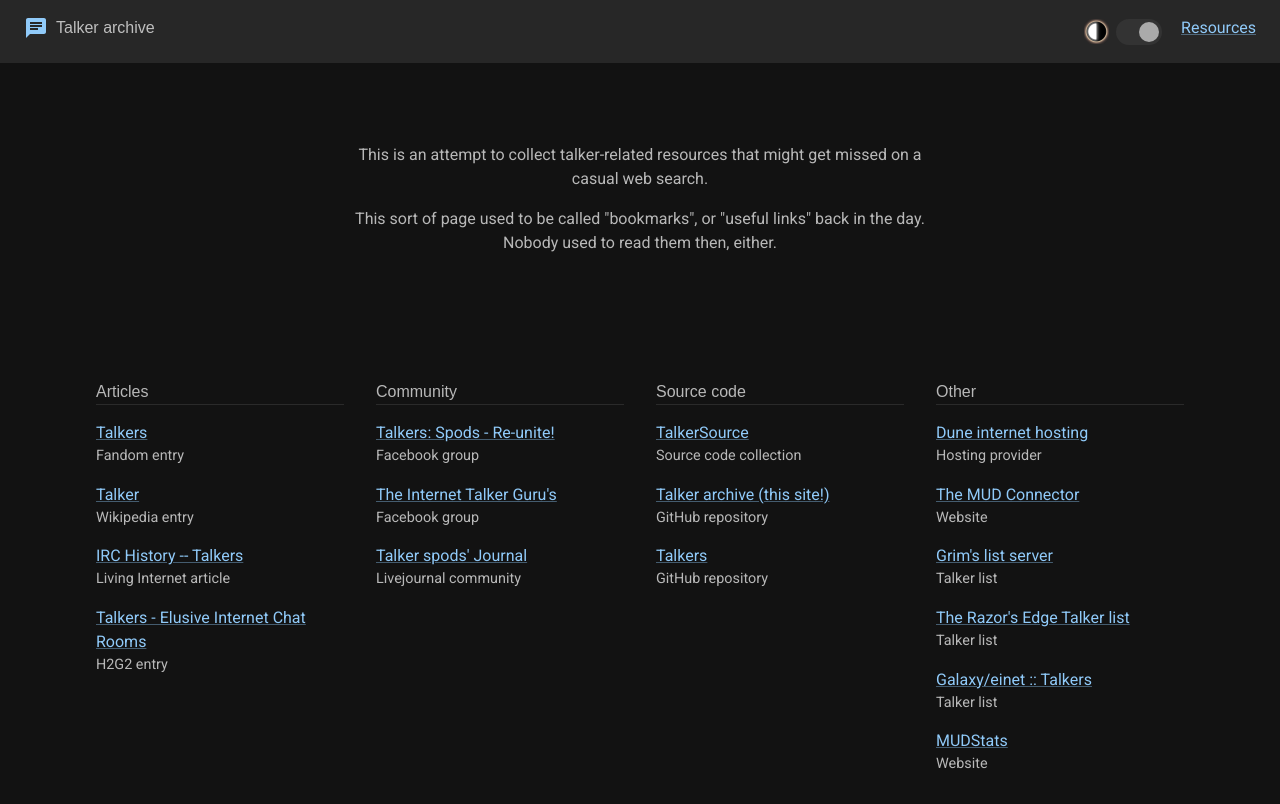
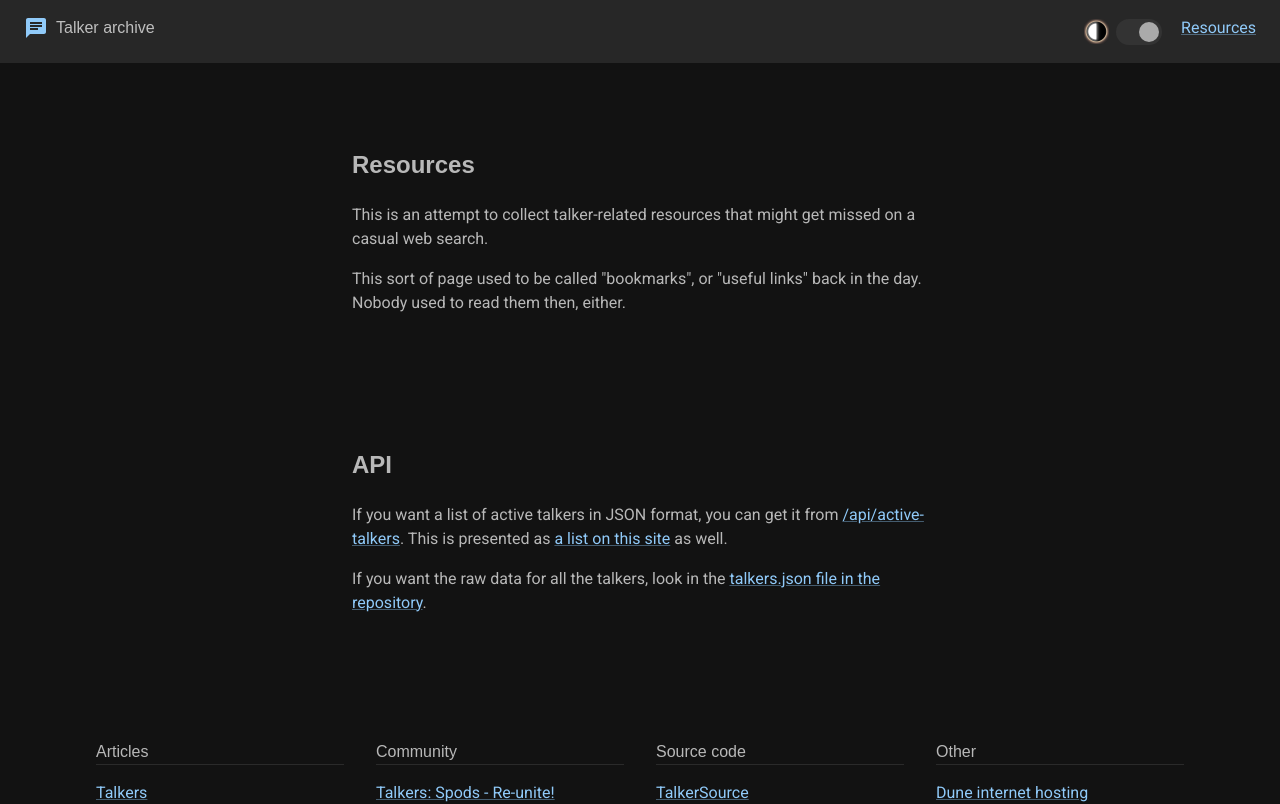
Before and after one commit to moopet/talker-archive-svelte, a SvelteKit app: page /resources in a window 1280 px wide. Shown: the top 804 px of the page. Built offline with nearby package versions, Linux system fonts and the light colour scheme.

Commit message:
Add blurb to resources page

```diff
--- a/src/routes/resources/+page.svelte
+++ b/src/routes/resources/+page.svelte
@@ -23,11 +23,23 @@
 </script>
 
 <section>
+  <h1>Resources</h1>
   <p>
     This is an attempt to collect talker-related resources that might get missed on a casual web search.
   </p>
   <p>
     This sort of page used to be called "bookmarks", or "useful links" back in the day. Nobody used to read them then, either.
+  </p>
+</section>
+
+<section>
+  <h2>API</h2>
+  <p>
+    If you want a list of active talkers in JSON format, you can get it from <a href="https://talkers.moopet.net/api/active-talkers">/api/active-talkers</a>.
+    This is presented as <a href="/list">a list on this site</a> as well.
+  </p>
+  <p>
+    If you want the raw data for all the talkers, look in the <a href="https://github.com/moopet/talker-archive-svelte/blob/main/src/lib/data/talkers.json">talkers.json file in the repository</a>.
   </p>
 </section>
 
@@ -40,6 +52,7 @@
 
 <style>
 section {
+  text-align: left;
 }
 
 .resources {
```
Also changed, not shown: src/lib/data/talkers.json.
